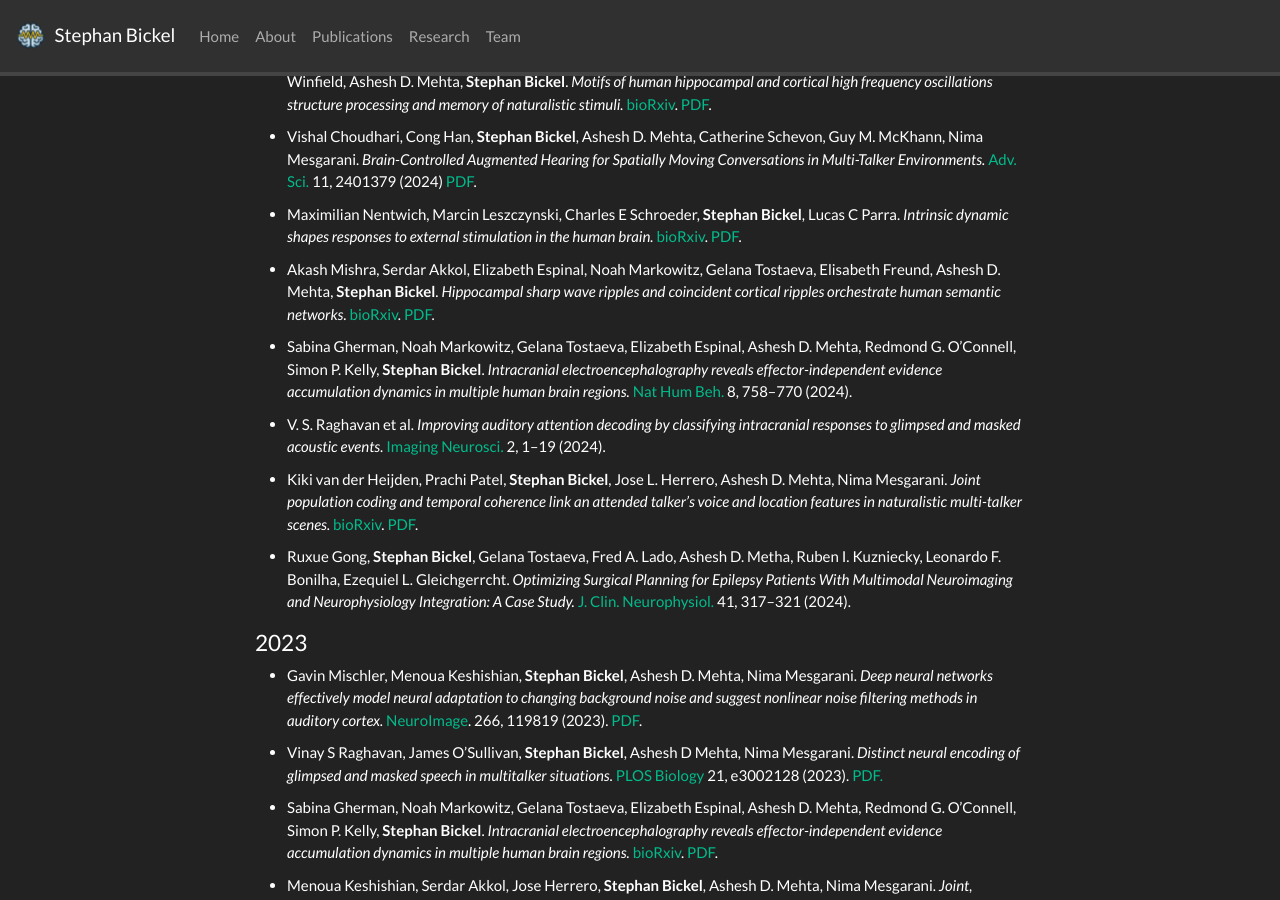
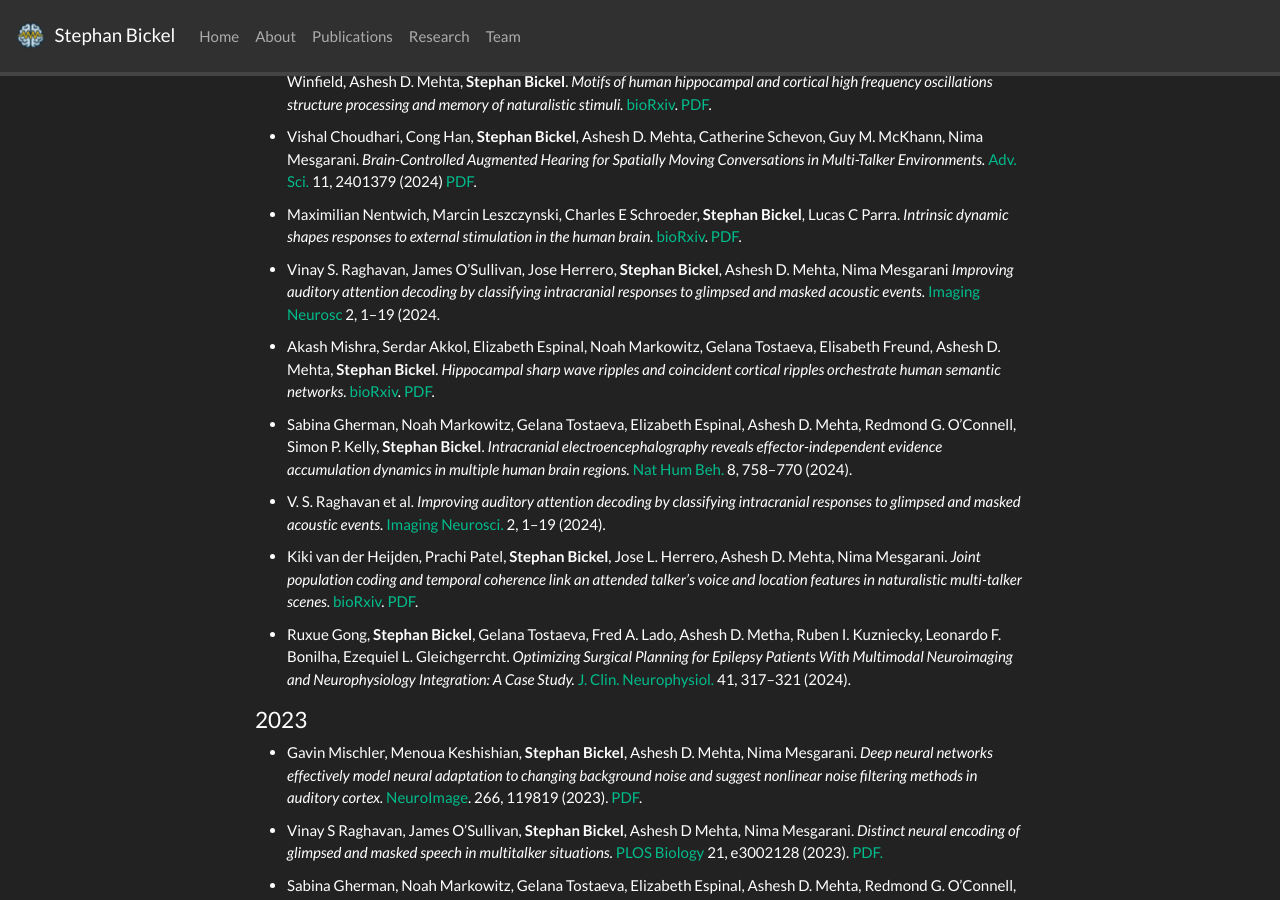
Before and after one commit to stebick/personalpage, a Jekyll site: the page built from _pages/publications.md, in a window 1280 px wide and 900 px high, scrolled down 620 px. Built offline with Jekyll 4.4.1, drawn with Linux system fonts in a browser that asks for light colours; nearby versions of some CDN libraries; a style sheet for code colours, icons or effects is not loaded.

Commit message:
Update publications.md
added 2024 Vinay references

```diff
--- a/_pages/publications.md
+++ b/_pages/publications.md
@@ -75,6 +75,11 @@ years: []
     <em>Intrinsic dynamic shapes responses to external stimulation in the human brain.</em>
      <a href="https://www.biorxiv.org/content/10.1101/2024.08.05.606665v2" target="_blank">bioRxiv</a>.
       <a href="{{ site.url }}{{ site.baseurl }}/papers/biorxiv 2024.08.05.606665v2.Max Varx.pdf" target="_blank">PDF</a>.
+  </li>
+  <li>
+      Vinay S. Raghavan, James O’Sullivan, Jose Herrero, <strong>Stephan Bickel</strong>, Ashesh D. Mehta, Nima Mesgarani
+      <em>Improving auditory attention decoding by classifying intracranial responses to glimpsed and masked acoustic events.</em>
+      <a href="https://doi.org/10.1016/j.neuroimage.2025.121041" target="_blank">Imaging Neurosc </a> 2, 1–19 (2024.
   </li>
   <li>
     Akash Mishra, Serdar Akkol, Elizabeth Espinal, Noah Markowitz, Gelana Tostaeva, Elisabeth Freund, Ashesh D. Mehta, <strong>Stephan Bickel</strong>.
```
